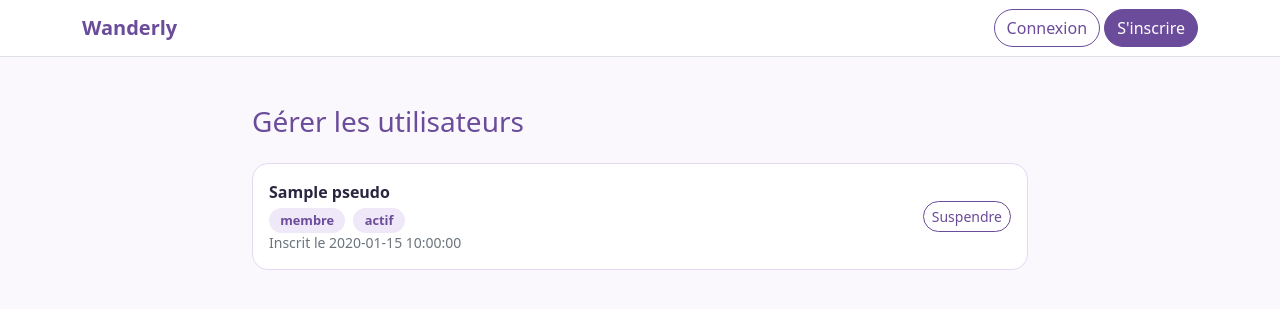
After one commit to emnaamanai/wanderly, a Flask app: template templates/admin_utilisateurs.html in a window 1280 px wide. The commit adds this page. Shown: the top 309 px of the page. Run offline with Flask 3, Linux system fonts and the light colour scheme; the template is opened without the code that fills it: most values are stand-ins (such as "Sample title", 1, 10 or a date in 2020).

Commit message:
Admin : page Gérer les utilisateurs (suspendre / réactiver)

```diff
--- a/app.py
+++ b/app.py
@@ -1021,7 +1021,42 @@ def admin_signalements():
         "ORDER BY signalement.id DESC"
     ).fetchall()
     return render_template("admin_signalements.html", signalements=signalements)
+@app.route("/admin/utilisateurs")
+@admin_required
+def admin_utilisateurs():
+    membres = db.get_db().execute(
+        "SELECT id, pseudo, role, est_suspendu, date_inscription "
+        "FROM utilisateur ORDER BY pseudo"
+    ).fetchall()
+    return render_template("admin_utilisateurs.html", membres=membres)
 
+
+@app.route("/admin/utilisateurs/<int:membre_id>/suspendre", methods=["POST"])
+@admin_required
+def suspendre_membre(membre_id):
+    base = db.get_db()
+    membre = base.execute(
+        "SELECT id, role FROM utilisateur WHERE id = ?", (membre_id,)
+    ).fetchone()
+    if membre is None:
+        abort(404)
+    if membre["id"] == g.utilisateur["id"] or membre["role"] == "admin":
+        abort(403)
+
+    action = request.form.get("action")
+    if action == "suspendre":
+        valeur = 1
+    elif action == "reactiver":
+        valeur = 0
+    else:
+        abort(400)
+
+    base.execute(
+        "UPDATE utilisateur SET est_suspendu = ? WHERE id = ?", (valeur, membre_id)
+    )
+    base.commit()
+    flash("Compte suspendu." if valeur == 1 else "Compte réactivé.")
+    return redirect(url_for("admin_utilisateurs"))
 
 @app.route("/admin/signalements/<int:signalement_id>/conserver", methods=["POST"])
 @admin_required
--- /dev/null
+++ b/templates/admin_utilisateurs.html
@@ -0,0 +1,35 @@
+{% extends "base.html" %}
+
+{% block titre %}Utilisateurs - Wanderly{% endblock %}
+
+{% block contenu %}
+<div class="container my-5" style="max-width: 800px;">
+  <h1 class="h3 wander-text mb-4">Gérer les utilisateurs</h1>
+
+  {% for m in membres %}
+  <div class="avis-carte mb-2 d-flex justify-content-between align-items-center gap-3">
+    <div>
+      <a class="lien-lieu fw-semibold text-decoration-none"
+         href="{{ url_for('voir_membre', membre_id=m.id) }}">{{ m.pseudo }}</a>
+      <div class="mt-1">
+        <span class="badge-wander me-1">{{ 'admin' if m.role == 'admin' else 'membre' }}</span>
+        <span class="badge-wander">{{ 'suspendu' if m.est_suspendu else 'actif' }}</span>
+      </div>
+      <div class="text-secondary small">Inscrit le {{ m.date_inscription }}</div>
+    </div>
+
+    {% if m.role != 'admin' and m.id != g.utilisateur.id %}
+    <form method="post" action="{{ url_for('suspendre_membre', membre_id=m.id) }}">
+      {% if m.est_suspendu %}
+      <input type="hidden" name="action" value="reactiver">
+      <button type="submit" class="btn btn-wander btn-sm">Réactiver</button>
+      {% else %}
+      <input type="hidden" name="action" value="suspendre">
+      <button type="submit" class="btn btn-outline-wander btn-sm">Suspendre</button>
+      {% endif %}
+    </form>
+    {% endif %}
+  </div>
+  {% endfor %}
+</div>
+{% endblock %}
--- a/templates/base.html
+++ b/templates/base.html
@@ -46,6 +46,7 @@
             <li><hr class="dropdown-divider"></li>
             <li><a class="dropdown-item" href="{{ url_for('admin_signalements') }}">Signalements <span class="badge-wander ms-1">admin</span></a></li>
             {% endif %}
+            <li><a class="dropdown-item" href="{{ url_for('admin_utilisateurs') }}">Utilisateurs <span class="badge-wander ms-1">admin</span></a></li>
             <li><hr class="dropdown-divider"></li>
             <li><a class="dropdown-item" href="{{ url_for('deconnexion') }}"
                    onclick="return confirm('Tu veux vraiment te déconnecter ?');">Déconnexion</a></li>
```
Also changed, not shown: templates/admin.html (+7 -0 lines).
